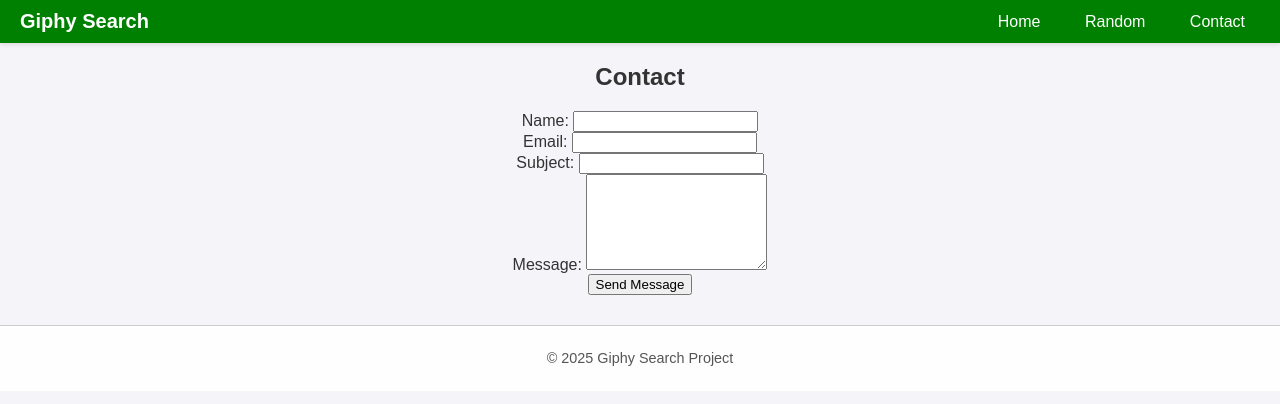
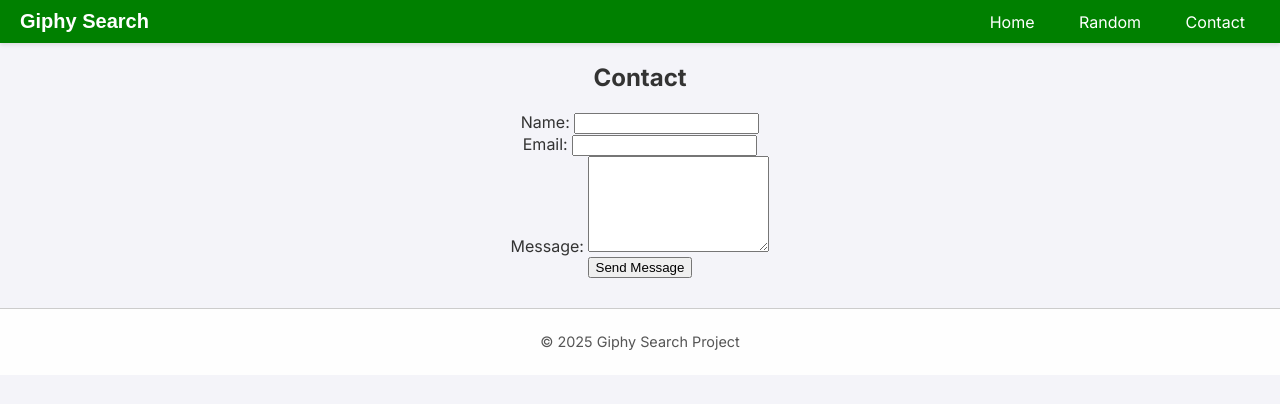
Before and after one commit to jhamelleA/Project02, a website: page contact.html in a window 1280 px wide. Drawn offline with Linux system fonts and the light colour scheme.

Commit message:
added google font

```diff
--- a/contact.html
+++ b/contact.html
@@ -3,6 +3,9 @@
 <head>
     <meta charset="UTF-8">
     <meta name="viewport" content="width=device-width, initial-scale=1.0">
+    <link rel="preconnect" href="https://fonts.googleapis.com">
+    <link rel="preconnect" href="https://fonts.gstatic.com" crossorigin>
+    <link href="https://fonts.googleapis.com/css2?family=Inter:wght@400;600;700&display=swap" rel="stylesheet">
     <link rel="stylesheet" href="./css/style.css">
     <title>Contact Us - Giphy Search Project</title>
     <link rel="icon" href="favicon.ico" type="image/x-icon">
@@ -36,11 +39,6 @@
                 </div>
 
                 <div>
-                    <label for="subject">Subject:</label>
-                    <input type="text" id="subject" name="subject" required>
-                </div>
-
-                <div>
                     <label for="message">Message:</label>
                     <textarea id="message" name="message" rows="6" required></textarea>
                 </div>
--- a/css/style.scss
+++ b/css/style.scss
@@ -9,7 +9,7 @@ $shadow-md: 0 2px 5px rgba(0, 0, 0, 0.05);
 
 // --- 2. Global Styles & Reset ---
 body {
-    font-family: Arial, sans-serif;
+    font-family: 'Inter', Arial, sans-serif;
     margin: 0;
     padding: 0;
     background-color: $background-light;
@@ -159,6 +159,7 @@ footer {
 
 #contact-section {
     text-align: center;
+    font-family: 'Inter', Arial, sans-serif;
 }
 
 // --- 8. Responsive Adjustments (for smaller screens) ---
```
Also changed, not shown: index.html (+3 -0 lines), css/style.css, 1 other file.
